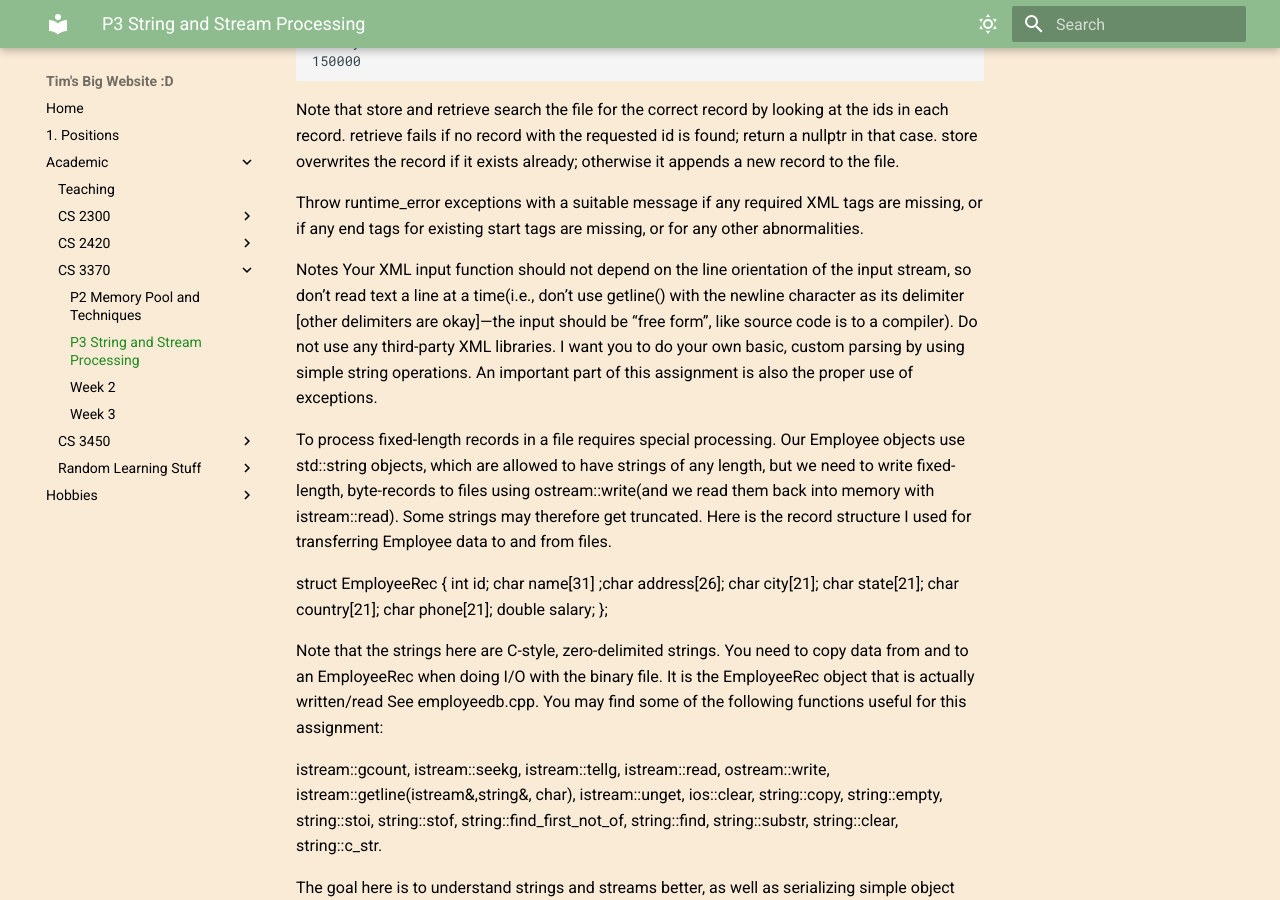
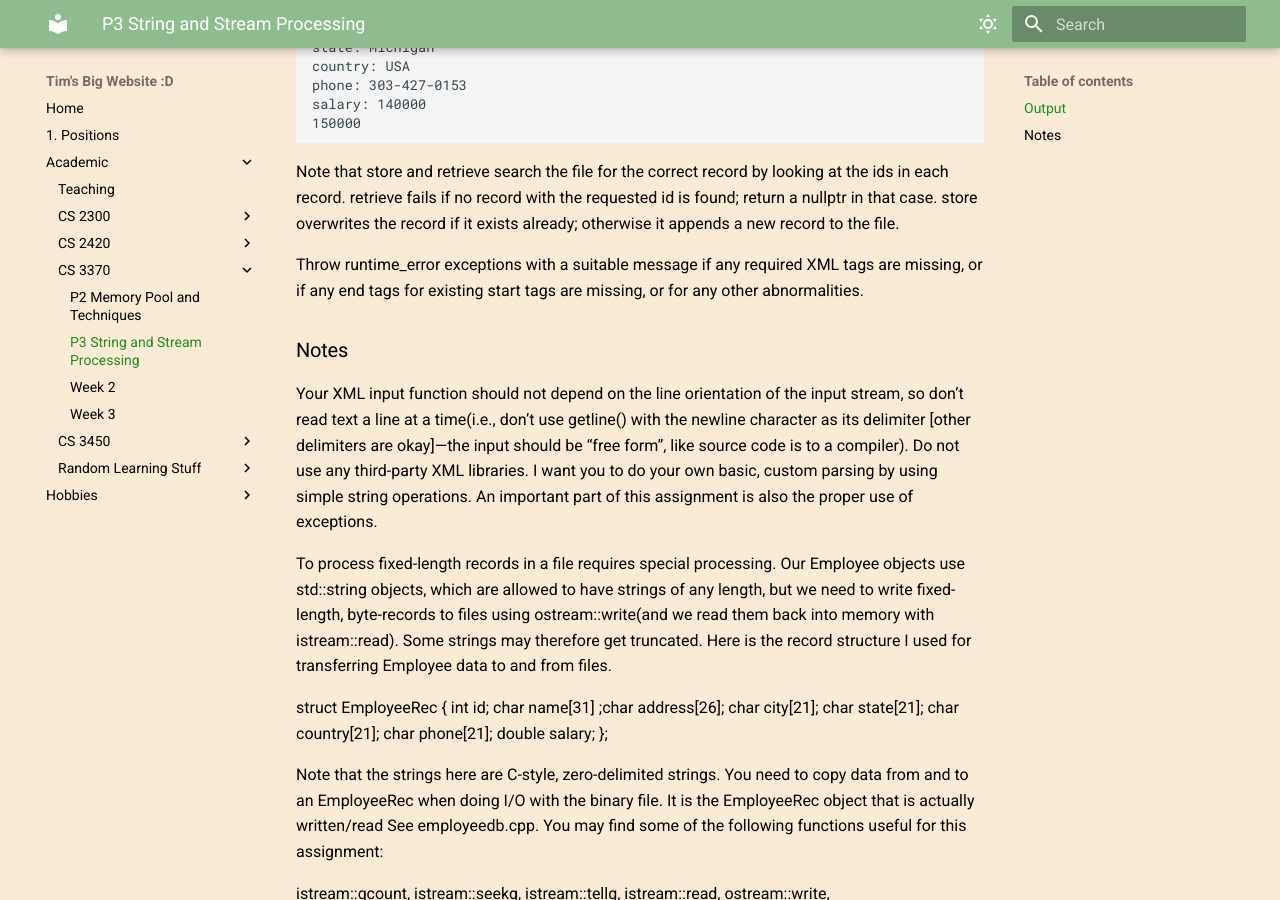
Before and after one commit to fishslips/TimSeverance, an MkDocs documentation site: the page built from docs/Academic/CS-3370/P3 String and Stream Processing.md, in a window 1280 px wide and 900 px high, scrolled down 3422 px. Built offline with MkDocs 1.6.1 and Material for MkDocs 9.7.7, drawn with Linux system fonts in a browser that asks for light colours.

Commit message:
Update P3 String and Stream Processing.md

```diff
--- a/docs/Academic/CS-3370/P3 String and Stream Processing.md
+++ b/docs/Academic/CS-3370/P3 String and Stream Processing.md
@@ -59,6 +59,8 @@ The following is an overview of what your main function should do to test your f
 14. Retrieve the recordwith Employee::retrieve and display it to cout.
 
 Make sure you don’t leak any memory.
+
+### Output
 
 Here is sampleoutputfrom employee.xml (except for steps 12–14):
 
@@ -132,7 +134,8 @@ Note that store and retrieve search the file for the correct record by looking a
 
 Throw runtime_error exceptions with a suitable message if any required XML tags are missing, or if any end tags for existing start tags are missing, or for any other abnormalities.
 
-Notes
+### Notes
+
 Your XML input function should not depend on the line orientation of the input stream, so don’t read text a line at a time(i.e., don’t use getline() with the newline character as its delimiter [other delimiters are okay]—the input should be “free form”, like source code is to a compiler). Do not use any third-party XML libraries. I want you to do your own basic, custom parsing by using simple string operations. An important part of this assignment is also the proper use of exceptions.
 
 To process fixed-length records in a file requires special processing. Our Employee objects use std::string objects, which are allowed to have strings of any length, but we need to write fixed-length, byte-records to files using ostream::write(and we read them back into memory with istream::read). Some strings may therefore get truncated. Here is the record structure I used for transferring Employee data to and from files.
```
